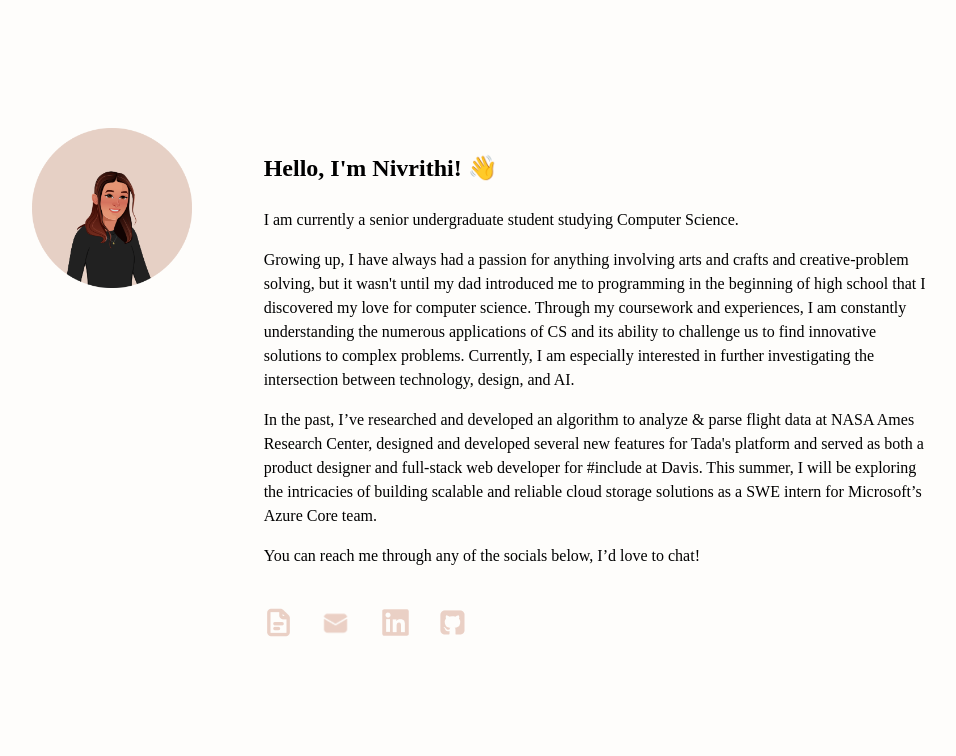
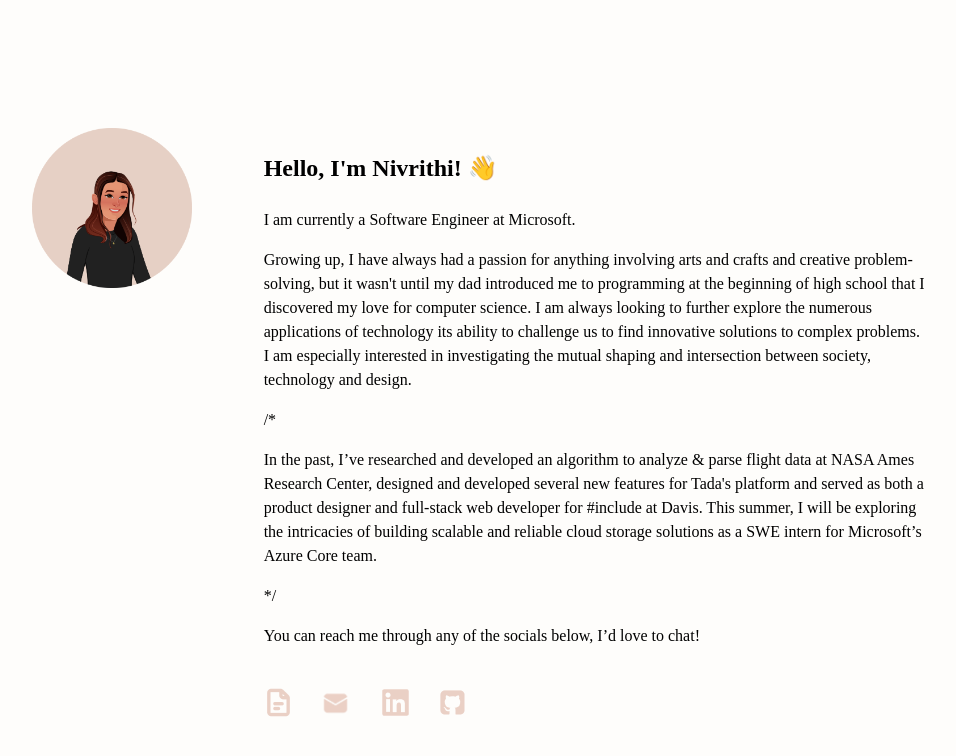
Before and after one commit to nivrithikrishnan/personal-website, a Next.js app: page / in a window 1280 px wide. Shown: the top 756 px of the page, without its empty margins (160-1116 px from the left). Built offline with nearby package versions, Linux system fonts and the light colour scheme; a web font is replaced by a local one.

Commit message:
bio update for now

```diff
--- a/pages/index.js
+++ b/pages/index.js
@@ -16,9 +16,9 @@
         </div>
         <div className={styles.right}>
           <h1> Hello, I'm Nivrithi! 👋 </h1>
-          <p> I am currently a senior undergraduate student studying Computer Science. </p>
-          <p> Growing up, I have always had a passion for anything involving arts and crafts and creative-problem solving, but it wasn't until my dad introduced me to programming in the beginning of high school that I discovered my love for computer science. Through my coursework and experiences, I am constantly understanding the numerous applications of CS and its ability to challenge us to find innovative solutions to complex problems. Currently, I am especially interested in further investigating the intersection between technology, design, and AI. </p>
-          <p> In the past,  I’ve researched and developed an algorithm to analyze & parse flight data at NASA Ames Research Center, designed and developed several new features for <a href="https://www.tadanow.com/">Tada's</a> platform and served as both a product designer and full-stack web developer for <a href="https://linktr.ee/includedavis"> #include at Davis</a>. This summer, I will be exploring the intricacies of building scalable and reliable cloud storage solutions as a SWE intern for Microsoft’s Azure Core team. </p>
+          <p> I am currently a Software Engineer at Microsoft. </p>
+          <p> Growing up, I have always had a passion for anything involving arts and crafts and creative problem-solving, but it wasn't until my dad introduced me to programming at the beginning of high school that I discovered my love for computer science. I am always looking to further explore the numerous applications of technology its ability to challenge us to find innovative solutions to complex problems. I am especially interested in investigating the mutual shaping and intersection between society, technology and design. </p>
+          /*<p> In the past,  I’ve researched and developed an algorithm to analyze & parse flight data at NASA Ames Research Center, designed and developed several new features for <a href="https://www.tadanow.com/">Tada's</a> platform and served as both a product designer and full-stack web developer for <a href="https://linktr.ee/includedavis"> #include at Davis</a>. This summer, I will be exploring the intricacies of building scalable and reliable cloud storage solutions as a SWE intern for Microsoft’s Azure Core team. </p>*/
           <p>You can reach me through any of the socials below, I’d love to chat!</p>
           <br></br>
           <Socials />
```
